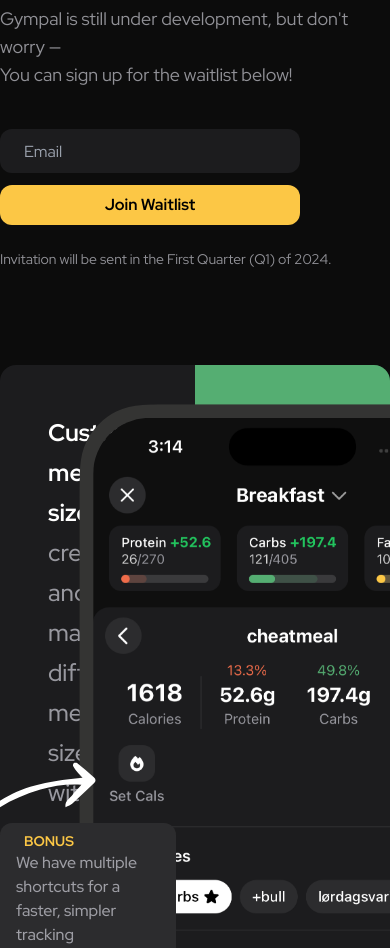
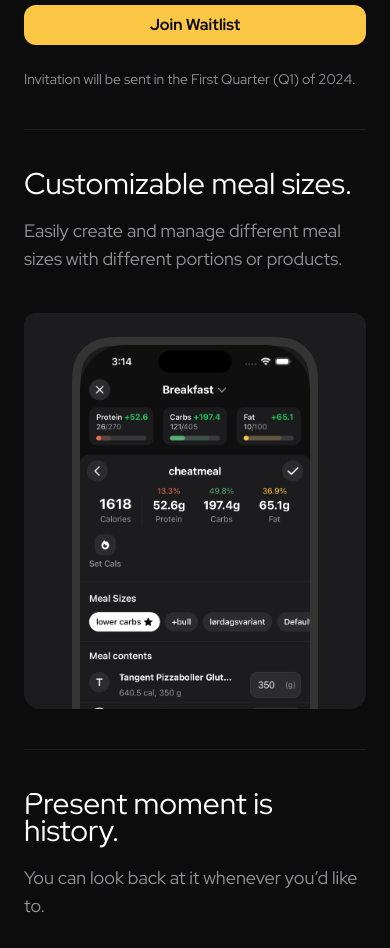
Before and after one commit to audn/gympal.com, a Next.js app: page / in a window 390 px wide. Shown: the part 1040-1988 px from the top of the page. Built offline with nearby package versions, Linux system fonts and the light colour scheme.

Commit message:
refactor: made all sections responsive

```diff
--- a/src/assets/css/style.css
+++ b/src/assets/css/style.css
@@ -13,6 +13,9 @@
 .shadowww {
   box-shadow: 0px 0px 100px -5px #090909;
 }
+hr {
+  border-color: #1c1c1e;
+}
 .shadow-light {
   border-radius: 148.5px 183.5px 148.5px 148.5px;
   background: #2d2d2f;
@@ -20,7 +23,11 @@
   mix-blend-mode: screen;
   filter: blur(125px);
 }
-
+.phone {
+  display: inline-block;
+  max-width: 100%;
+  height: auto;
+}
 .fadeInRight {
   -webkit-animation-name: fadeInRight;
   animation-name: fadeInRight;
--- a/src/components/Intro.tsx
+++ b/src/components/Intro.tsx
@@ -2,7 +2,7 @@
 
 function Intro() {
   return (
-    <div className="py-24 max-w-6xl mx-auto w-full">
+    <div className="py-10 md:py-24 max-w-6xl mx-auto w-full">
       <motion.div
         animate="enter"
         exit="exit"
@@ -19,17 +19,17 @@
           },
         }}
       >
-        <h1 className="text-white font-normal text-4xl leading-[52px]">
+        <h1 className="text-white font-normal text-2xl md:text-4xl md:leading-[52px]">
           An all-in-one app designed to{' '}
           <span className="font-medium">track</span>&nbsp;your diet, workout
           sessions and bodyweight.
         </h1>{' '}
-        <h2 className="text-on-100 text-lg mt-6">
+        <h2 className="text-on-100 md:text-lg mt-6">
           Gympal is still under development, but don't worry —
           <br />
           You can sign up for the waitlist below!
         </h2>
-        <div className="space-y-3 mt-10 w-[300px] items-center">
+        <div className="space-y-3 mt-10 md:w-[300px] items-center">
           <input
             className="bg-types-100 h-[44px] outline-none w-full  rounded-xl px-6 py-2"
             placeholder="Email"
--- a/src/components/Phone.tsx
+++ b/src/components/Phone.tsx
@@ -16,6 +16,7 @@
         width="341"
         height="711"
         viewBox="0 0 341 711"
+        className="phone"
         fill="none"
         xmlns="http://www.w3.org/2000/svg"
       >
--- a/src/components/Section.tsx
+++ b/src/components/Section.tsx
@@ -30,14 +30,18 @@
   imageClass?: string;
 }) {
   return (
-    <div className="grid grid-cols-2 bg-types-100 rounded-2xl overflow-hidden">
-      <div className="relative p-12">
-        <div className="text-on-100 text-2xl font-medium leading-[40px]">
-          <h1 className="inline text-white font-semibold">{title}</h1>
-          <h2 className="inline">&nbsp;{text}</h2>
+    <div className="md:grid grid-cols-2 md:bg-types-100 rounded-2xl overflow-hidden">
+      <div className="relative md:p-12">
+        <div className="text-on-100 leading-[27px] flex flex-col md:inline gap-5 md:leading-[40px]">
+          <h1 className="md:inline text-[30px] md:text-2xl text-white md:font-medium md:mr-2">
+            {title}
+          </h1>
+          <h2 className="md:inline md:font-medium text-lg md:text-2xl">
+            {text}
+          </h2>
         </div>
         {title == 'Customizable meal sizes.' ? (
-          <div className="absolute bottom-24 flex right-[10%] z-20">
+          <div className="hidden md:flex absolute bottom-40 right-[10%] z-20">
             <div className="px-4 py-2 bg-[#2C2C2E] flex-col  max-w-xs rounded-xl flex ">
               <div className="text-sm font-bold text-types-fat uppercase">
                 <i className="fa-solid fa-info-circle mr-2" /> Bonus
@@ -51,26 +55,32 @@
         ) : null}
       </div>
       <div
-        style={{ backgroundColor: color }}
-        className={'relative flex items-center flex-col justify-center'}
+        style={{ backgroundColor: `${color}` }}
+        className={`mt-10 md:mt-0  rounded-3xl md:rounded-none`}
+      >
+        <div
+          className={
+            'bg-types-100 px-12 py-6  overflow-hidden md:overflow-visible !rounded-xl md:bg-inherit relative flex items-center flex-col justify-center'
+          }
         >
           {title == 'Customizable meal sizes.' ? (
             <>
-            <div className="mb-12 gap-2 py-10 items-center justify-center flex flex-wrap w-[400px]"></div>
+              <div className="hidden md:flex md:mb-12 md:gap-2 md:py-10 items-center justify-center flex-wrap md:w-[400px]"></div>
               <div className="relative">
-              <Arrow className="absolute z-10 -left-[65%] bottom-[30%]" />
+                <Arrow className="hidden md:flex absolute z-10 -left-[65%] bottom-[30%]" />
                 <Phone source={image} className={imageClass} />
               </div>
             </>
           ) : title == 'Present moment is history.' ? (
-          <div className="p-10 flex items-center flex-col justify-center">
+            <div className="md:p-10 flex items-center flex-col justify-center">
               <Phone source={image} className={imageClass} />
             </div>
           ) : (
-          <div className="p-10 pb-24 pt-0  flex items-center flex-col justify-center">
+            <div className="md:p-10 md:pb-24 pt-0  flex items-center flex-col justify-center">
               <Phone source={image} className={imageClass} />
             </div>
           )}
+        </div>
       </div>
     </div>
   );
--- a/src/pages/index.tsx
+++ b/src/pages/index.tsx
@@ -16,7 +16,7 @@
       variants={scaleIn}
       className="col-span-4 px-3 z-40 "
     >
-      <div className="relative inline-block mb-[-300px] lg:mb-0 xl:mt-[-150px] phone ">
+      <div className="relative inline-block mb-[-300px] lg:mb-0 lg:mt-[-100px] xl:mt-[-150px] phone ">
         <img
           src={`/phone.png`}
           className="h-auto w-phone-md lg:w-phone-lg xl:w-phone-xl relative mx-auto z-50"
@@ -92,7 +92,7 @@
                 },
               },
             }}
-            className="absolute left-[-350px] -translate-x-1/2"
+            className="absolute left-[-640px] lg:left-[-350px] -translate-x-1/2"
           >
             <Light />
           </motion.div>
@@ -129,35 +129,40 @@
   return (
     <main className={'h-full '}>
       <Hero />
-      <div className="min-h-screen flex flex-col pb-24 bg-[#0c0c0c]">
+      <div className="min-h-screen flex flex-col px-6 pb-24 bg-[#0c0c0c]">
         <a id="features" />
         <Intro />
         <div className="max-w-6xl flex flex-col space-y-10 mx-auto">
+          <hr className="md:hidden" />
           <Section
             title="Customizable meal sizes."
             text="Easily create and manage different meal sizes with different portions or products."
             image="mealsize.png"
             color={'#55AE72'}
-            imageClass=" -mb-[40%] scale-125"
+            imageClass="md:-mb-[40%] md:scale-125 mb-[-70%] "
           />
+          <hr className="md:hidden" />
           <Section
             title="Present moment is history."
             text="You can look back at it whenever you’d like to."
             color={'#FCC745'}
             image="nutrition2.png"
+            imageClass="mb-[-70%] md:mb-0"
           />
+          <hr className="md:hidden" />
           <Section
             title="Do you remember how many grams a slice of bread is?"
             text="No worries. With Gympal you can create custom
                       servings for every food."
             color={'#2F80ED'}
             image="customsize.png"
-            imageClass="-mt-[97%] scale-110"
+            imageClass="-mt-[97%] md:scale-110 "
           />
           <p className="text-sm text-on-100 !mt-4 !my-0 text-center">
             + many many more features
           </p>
           {/* <Waitlist /> */}
+          <hr className="md:hidden" />
           <Footer />
         </div>
       </div>
```
Lines whose indentation alone changed are shown as unchanged.
